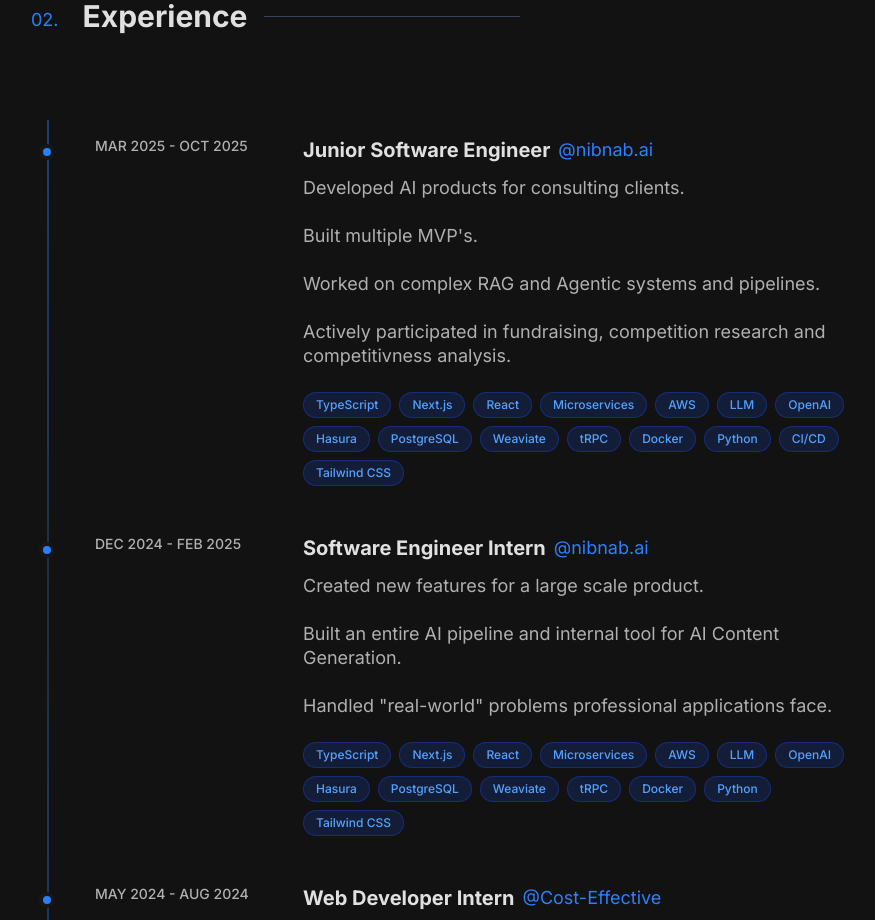
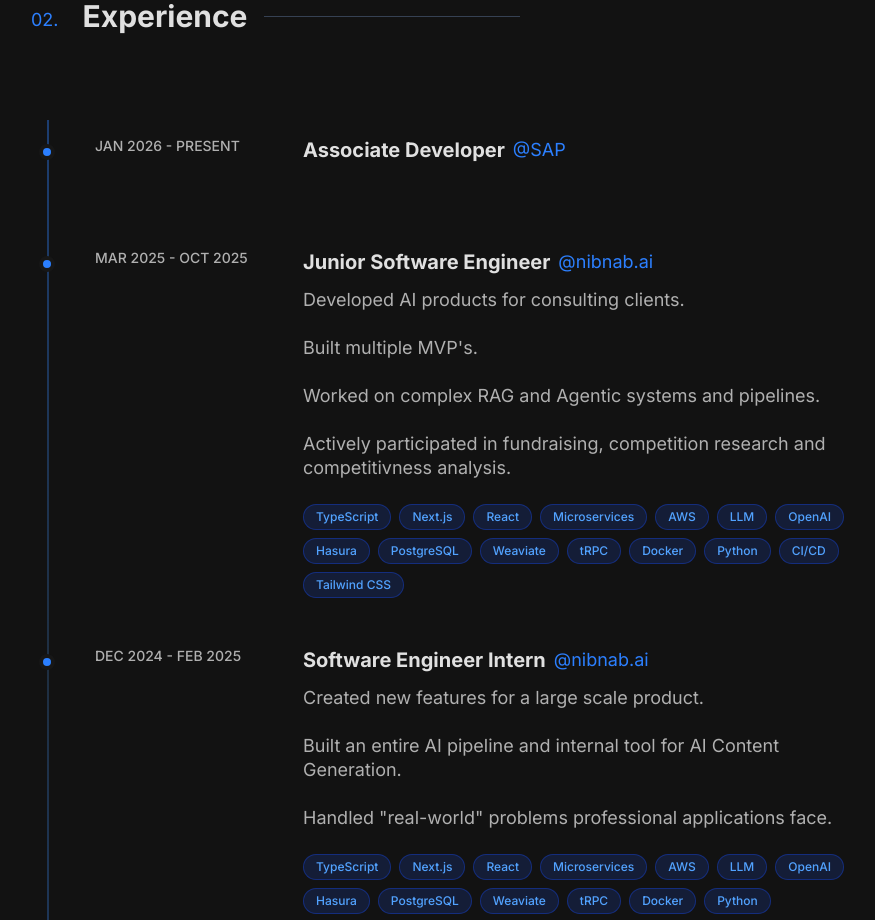
Before and after one commit to marionikolov17/new-portfolio, a Next.js app: page / in a window 1280 px wide. Shown: the part 1640-2560 px from the top of the page, without its empty margins (193-1068 px from the left). Built offline with nearby package versions, Linux system fonts and the light colour scheme.

Commit message:
Update: experience cards: add newest SAP employment card

```diff
--- a/src/constants/experience-cards.ts
+++ b/src/constants/experience-cards.ts
@@ -1,6 +1,13 @@
 import dedent from 'dedent';
 
 export const experienceCards = [
+  {
+    period: 'JAN 2026 - PRESENT',
+    jobTitle: 'Associate Developer',
+    companyName: '@SAP',
+    companyLink: 'https://www.sap.com',
+    technologies: []
+  },
   {
     period: 'MAR 2025 - OCT 2025',
     jobTitle: 'Junior Software Engineer',
```
